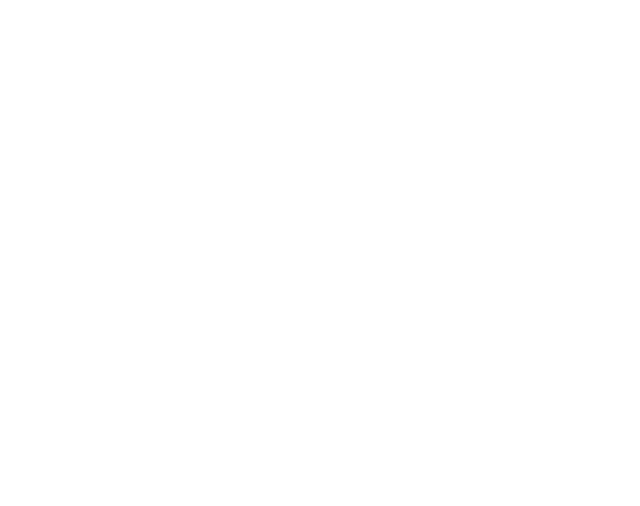
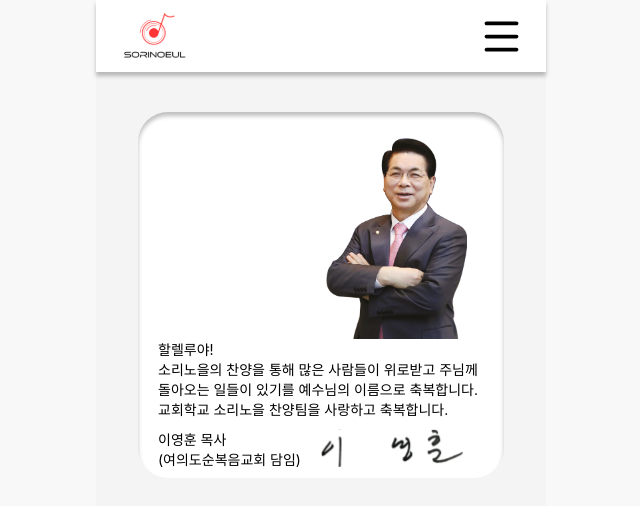
Before and after one commit to rninzi/sorinoeul, a React (Create React App) app: page / in a window 1280 px wide. Shown: the top 506 px of the page, without its empty margins (319-959 px from the left). Built offline with nearby package versions, Linux system fonts and the light colour scheme.

Commit message:
feat: App에 헤더, 메인페이지 추가

```diff
--- a/src/App.tsx
+++ b/src/App.tsx
@@ -1,5 +1,23 @@
+import styled from 'styled-components';
+import { Header } from './components/Header';
+import { MainPage } from './pages/MainPage';
+
 const App = () => {
-  return <></>;
+  return (
+    <Container>
+      <Header />
+      <MainPage />
+    </Container>
+  );
 };
 
+const Container = styled.div`
+  width: 100%;
+  height: 100%;
+  display: flex;
+  align-items: center;
+  flex-direction: column;
+  background: #f8f8f9;
+`;
+
 export default App;
```
